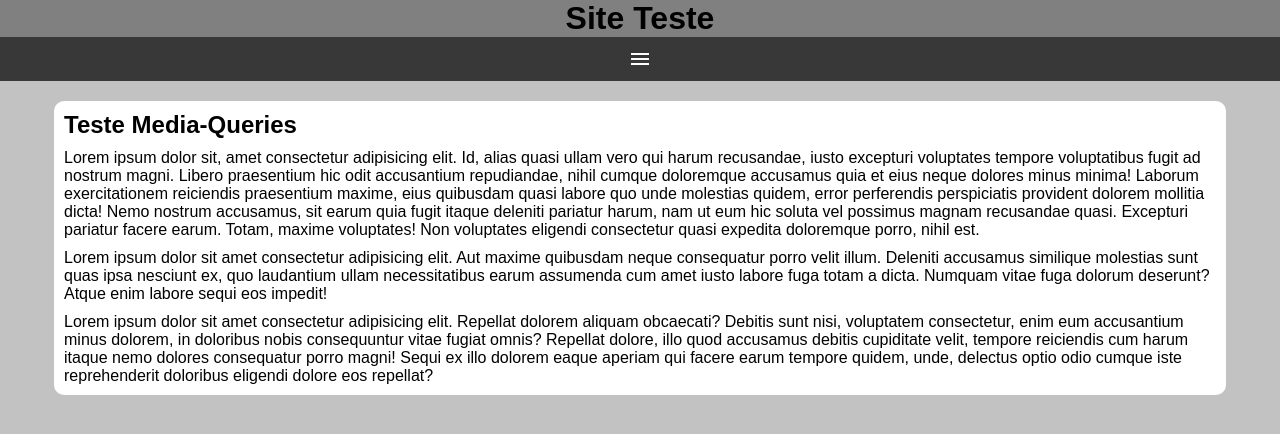
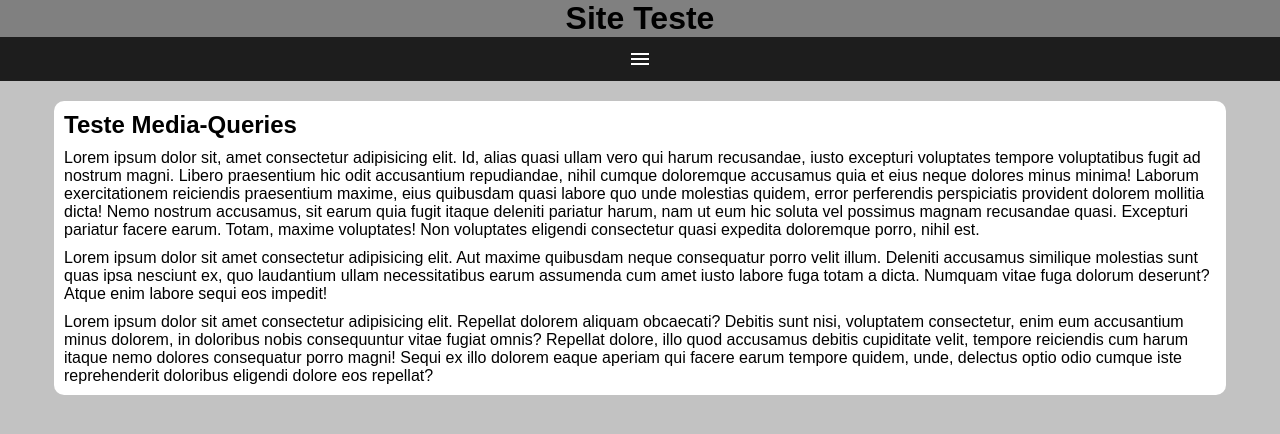
Before and after one commit to Luc4sV1/html-css, a plain HTML site: page menu-burguer/index.html in a window 1280 px wide. Drawn offline with nearby package versions, Linux system fonts and the light colour scheme.

Commit message:
mudança de cor

```diff
--- a/menu-burguer/style.css
+++ b/menu-burguer/style.css
@@ -14,7 +14,7 @@ header{
 }
 
 #burguer{
-    background-color: rgb(56, 56, 56);
+    background-color: rgb(29, 29, 29);
     display: block;
     padding: 10px;
     color: white;
```
